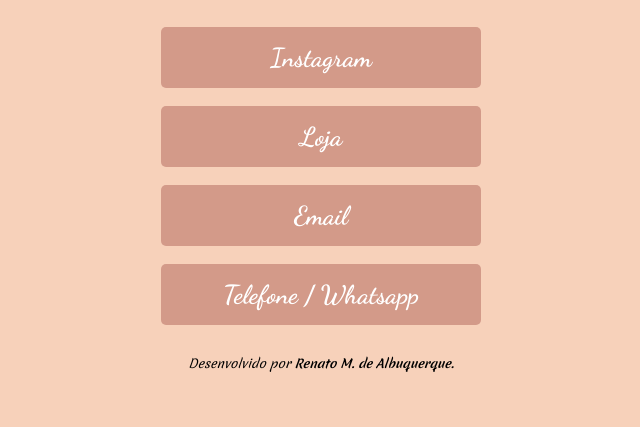
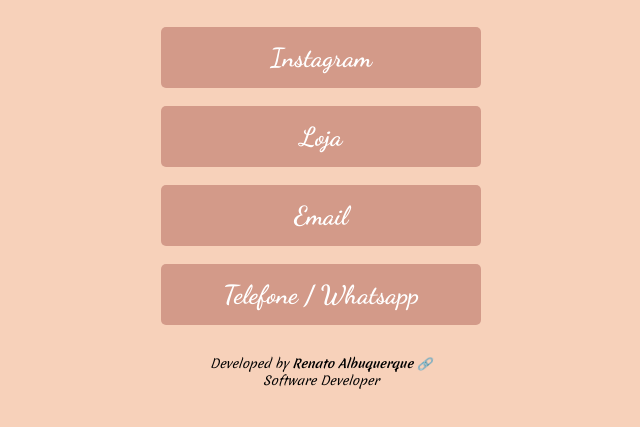
Before and after one commit to renato-albuquerque/atcss-contacts, a plain HTML site: page index.html in a window 1280 px wide. Shown: the part 313-740 px from the top of the page, without its empty margins (319-959 px from the left). Drawn offline with Linux system fonts and the light colour scheme.

Commit message:
updated footer

```diff
--- a/index.html
+++ b/index.html
@@ -31,8 +31,8 @@
             </ul>
         </main>
         <footer>
-            <p><em>Desenvolvido por <a class="developed-by" href="https://renato-albuquerque.github.io/rma-contacts/" target="_blank">Renato M. de Albuquerque.</a></em></p>
-        </footer>
+            <p><em>Developed by <a class="developed-by" href="https://renato-albuquerque.github.io/rma-contacts/" target="_blank">Renato Albuquerque 🔗</a></em></p>
+            <p><em>Software Developer</em></p>
     </div>
 
 </body>
```
